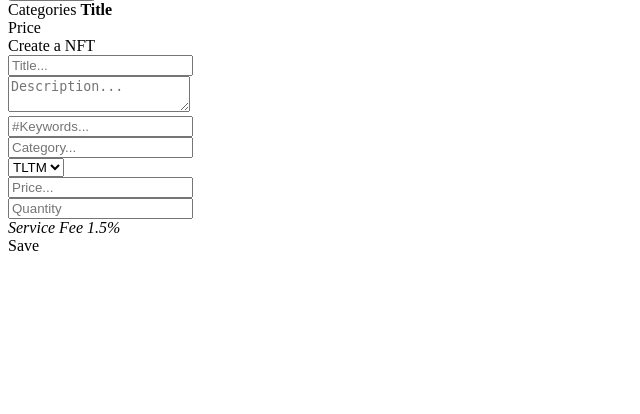
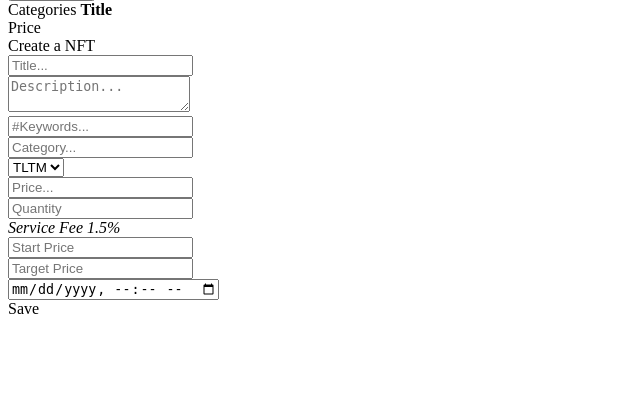
Before and after one commit to akashkinwad/tv_rails, a Rails app: template app/views/user/nft_posts/new.html.haml in a window 1280 px wide. Shown: the part 386-800 px from the top of the page, without its empty margins (0-640 px from the left). Run offline with Rails 7, Linux system fonts and the light colour scheme; the template is opened without the code that fills it, so the values that code supplies are empty; some libraries are stand-ins or nearby versions.

Commit message:
Add more fields to nft posts model

```diff
--- a/app/controllers/user/nft_posts_controller.rb
+++ b/app/controllers/user/nft_posts_controller.rb
@@ -52,7 +52,11 @@
         :quantity,
         :attachment,
         :attachment_url,
-        :details
+        :details,
+        :start_price,
+        :target_price,
+        :end_date,
+        :nft_id
       )
     end
 
--- a/app/views/user/nft_posts/new.html.haml
+++ b/app/views/user/nft_posts/new.html.haml
@@ -11,7 +11,6 @@
 
         .col-6.create-left.d-flex.justify-content-center.align-items-start
           .input-grup
-            / <label for="myFile">Upload an <br> image/video(drag and drop)</label>
             .SL_Box.btn-file.uploadedOuter
               .img-box.d-flex.flex-column.text-center
                 .file-upload.d-flex.flex-column.text-center.align-items-center
@@ -40,7 +39,6 @@
               .input-group.mb-4
                 .input-grp.d-flex.justify-content-start.align-items-center
                   = f.text_field :title, placeholder: 'Title...', class: 'input-field w-100'
-                  / %input.input-field.w-100{id: "", placeholder: "Title...", type: "text"}/
               .input-group.mb-4
                 = f.text_area :description, placeholder: 'Description...', class: 'input-field discription-sec'
               .input-group.mb-4
@@ -57,11 +55,24 @@
                         %select.form-select.input-grp.select-filed.tltm-select{"aria-label" => "Default select example"}
                           %option{selected: "selected"} TLTM
                       %div
-                        = f.text_field :listing_price, placeholder: 'Price...', class: 'input-field w-100'
+                        = f.text_field :listing_price, placeholder: 'Price...', class: 'input-field w-100', required: true
                   .flex-1.mx-2.me-0
                     = f.text_field :quantity, placeholder: 'Quantity', class: 'amt-select input-grp select-filed'
                 .fee-label.m-2
                   %i Service Fee 1.5%
+              .mb-3
+                .d-flex
+                  .input-group
+                    .input-grp.d-flex.justify-content-start.align-items-center
+                      = f.text_field :start_price, placeholder: 'Start Price', class: 'input-field w-100', required: true
+                  .input-group.mx-2.me-0
+                    .input-grp.d-flex.justify-content-start.align-items-center
+                      = f.text_field :target_price, placeholder: 'Target Price', class: 'input-field w-100', required: true
+
+              .input-group.mb-4
+                .input-grp.d-flex.justify-content-start.align-items-center
+                  = f.datetime_local_field :end_date, class: 'input-field w-100', required: true
+
               .btn-outer-1.d-flex.flex-lg-row.flex-column.justify-content-center.align-items-center
                 %a.btn.px-5.btn-primary.bg-color-2.br-style-1.mint-btn.mb-3.mb-lg-0.me-lg-3.fw-6#createOfferWithVoucher Save
 
@@ -98,7 +109,7 @@
 
     let weiStartPrice = await toWei(startPrice);
     let weiTargetPrice = await toWei(targetPrice);
-    let unixDate = Math.floor(offerEnd.getTime() / 1000);
+    let unixDate = Math.floor(offerEnd / 1000);
     let maxSupply = 10;
 
     let response = await fetch('/api/v1/nfts/sign_nft', {
@@ -122,7 +133,7 @@
 
     let json = await response.json();
 
-    return marketPlaceContract.methods.createOfferWithVoucher(
+    let offerResponse = await marketPlaceContract.methods.createOfferWithVoucher(
       [currentAccount],
       [nftAddress],
       [json.nftId],
@@ -134,18 +145,24 @@
       [json.hashMessage],
       [json.signature]
     ).send({from: currentAccount});
+
+    return [offerResponse, json.nftId]
   }
 
   setMarketplaceAbi();
 
   async function submitForm() {
-    var d = new Date();
-    const response = await createOfferWithVoucherNew(158, 10, 1, 1, d);
+    var date = Date.parse($('#nft_post_end_date').val());
+    var offerAmount = parseFloat($('#nft_post_listing_price').val());
+    var startPrice  = parseFloat($('#nft_post_start_price').val());
+    var targetPrice = parseFloat($('#nft_post_target_price').val());
+
+    const [response, nftId] = await createOfferWithVoucherNew(158, offerAmount, startPrice, targetPrice, date);
 
     var formData = new FormData($('#new_nft_post')[0]);
-    var action = $(this).attr('action');
 
     formData.append('nft_post[details]', JSON.stringify(response));
+    formData.append('nft_post[nft_id]', nftId);
 
     $.ajax({
       url: '/user/nft_posts',
```
Also changed, not shown: app/models/nft_post.rb (+8 -1 lines), db/migrate/20221211090455_add_columns_to_nft_posts.rb (added, +8 -0 lines), app/views/api/v1/nft_posts/_nft_post.json.jbuilder, db/schema.rb.
